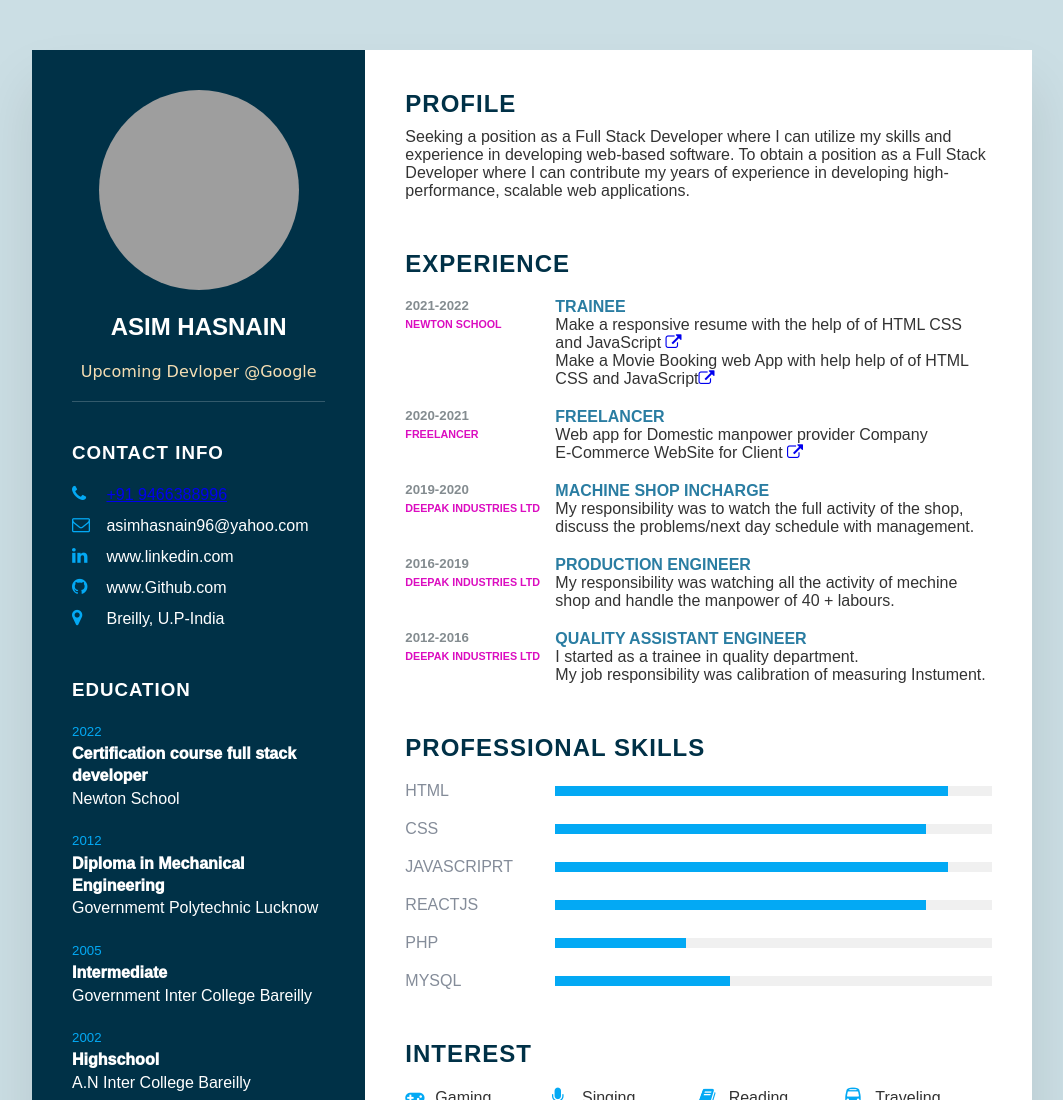
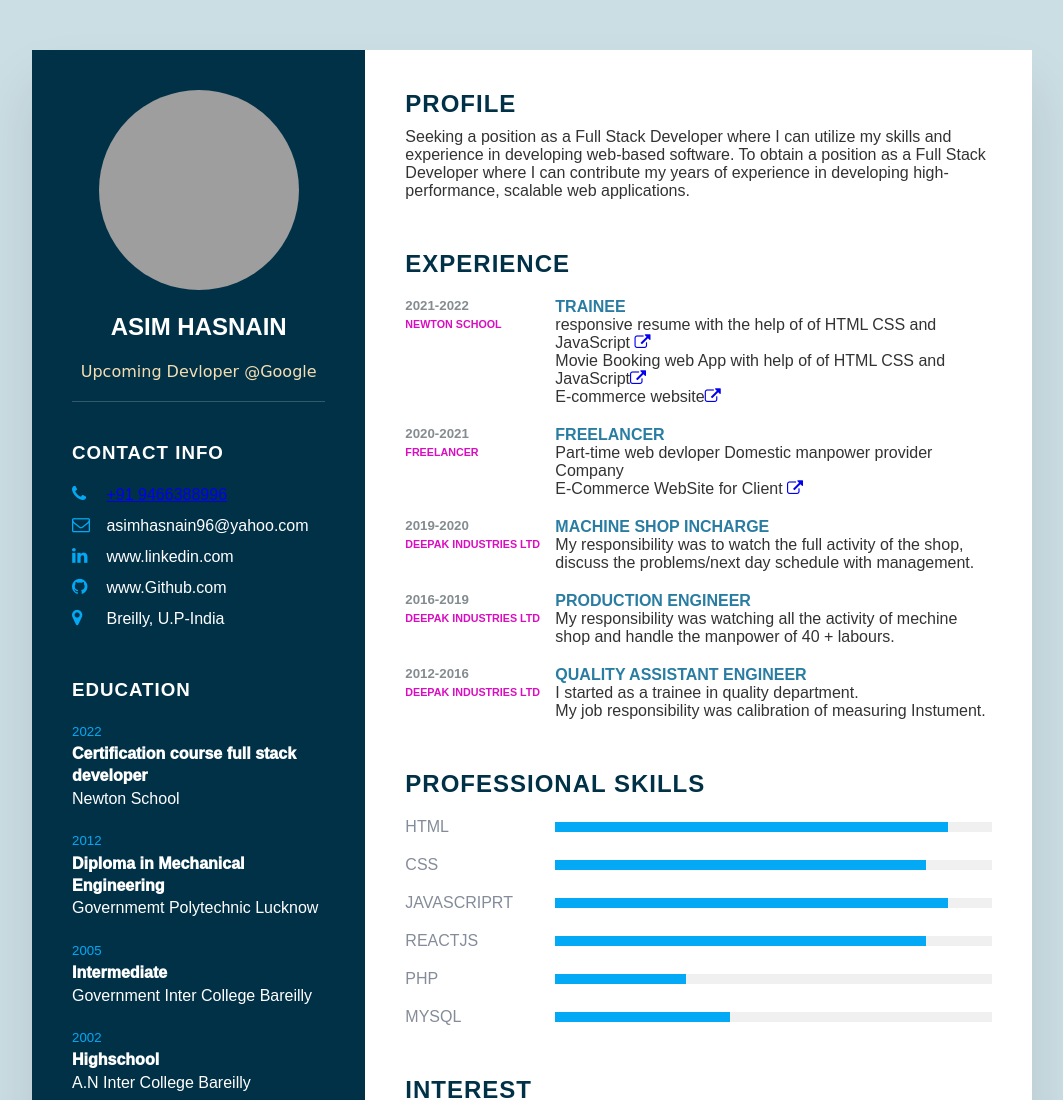
Before and after one commit to erasim/Fundamentals-of-web-development-The-Internet-Analogy-CSS-Selectors-CSS-Styli-...---Post-Class---, a plain HTML site: page index.html in a window 1280 px wide. Shown: the top 1100 px of the page, without its empty margins (108-1171 px from the left). Drawn offline with Linux system fonts and the light colour scheme; grey boxes are pictures that could not be loaded.

Commit message:
Update index.html

```diff
--- a/index.html
+++ b/index.html
@@ -116,8 +116,9 @@
                         <h4>Trainee</h4>
                         <!-- <a href="https://erasim.github.io/Resum/">  -->
                             <!-- <a href="help of of HTML CSS and JavaScript"> -->
-                       <p> Make a responsive resume  with the help of of HTML CSS and JavaScript <a href="https://erasim.github.io/Resum/"><i class="fa fa-external-link" aria-hidden="true"></a></i></p>
-                        <p> Make a Movie Booking web App with help help of of HTML CSS and JavaScript<a href="https://erasim.github.io/Resum/"><i class="fa fa-external-link" aria-hidden="true"></a></i></p>
+                       <p> responsive resume  with the help of of HTML CSS and JavaScript <a href="https://erasim.github.io/Resum/"><i class="fa fa-external-link" aria-hidden="true"></a></i></p>
+                        <p> Movie Booking web App with help  of of HTML CSS and JavaScript<a href="https://erasim.github.io/Resum/"><i class="fa fa-external-link" aria-hidden="true"></a></i></p>
+                        <p> E-commerce website<a href="https://erasim.github.io/shopping_cart/"><i class="fa fa-external-link" aria-hidden="true"></a></i></p>
                     </div>
                 </div>
 
@@ -128,7 +129,7 @@
                     </div>
                     <div class="text">
                         <h4>Freelancer</h4>
-                        <p>Web app for Domestic manpower provider Company</p>
+                        <p>Part-time web devloper Domestic manpower provider Company</p>
                         <p>E-Commerce WebSite for Client <a href="http://ncrmarket.co.in/jtc"><i class="fa fa-external-link" aria-hidden="true"></i></a>
                         </p>
                     </div>
```
